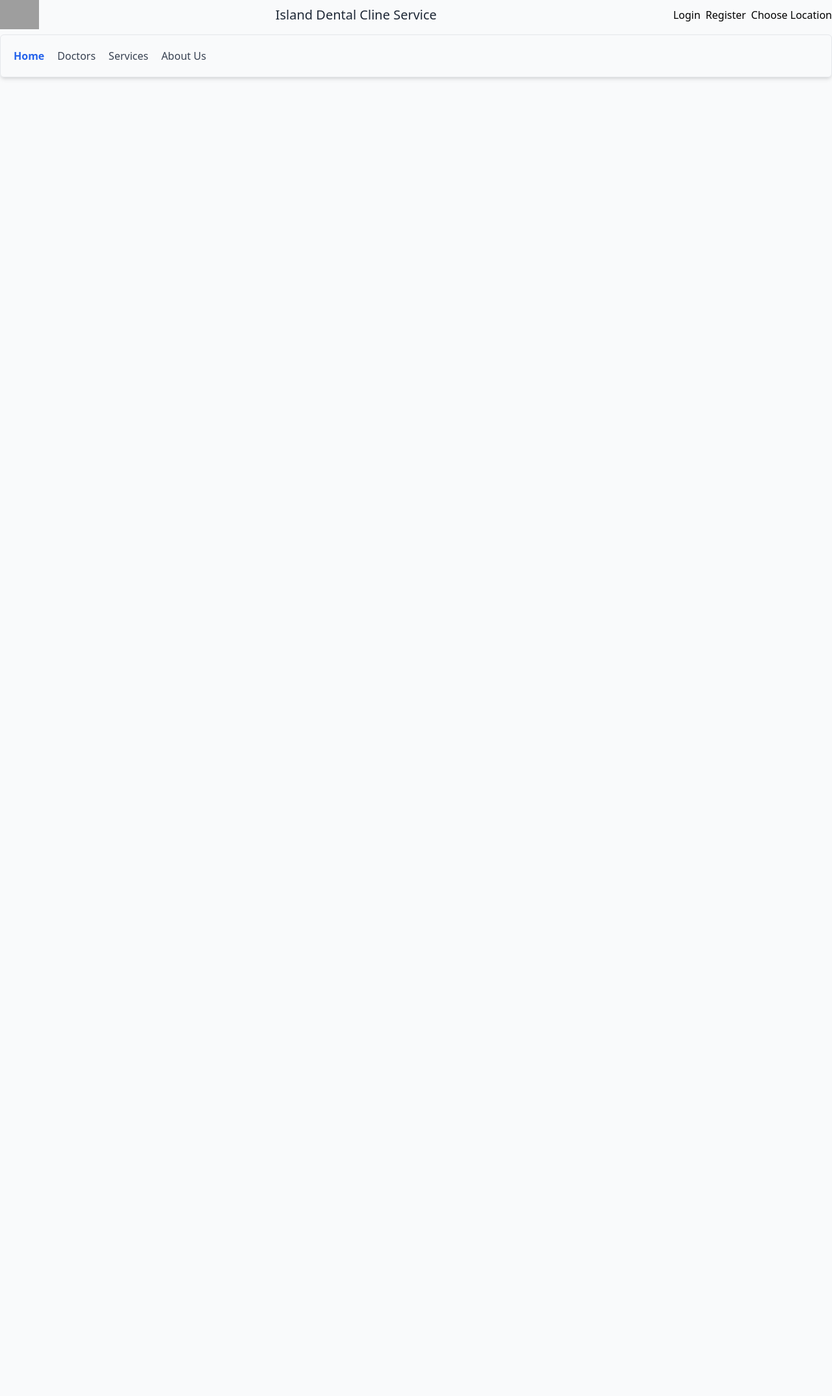
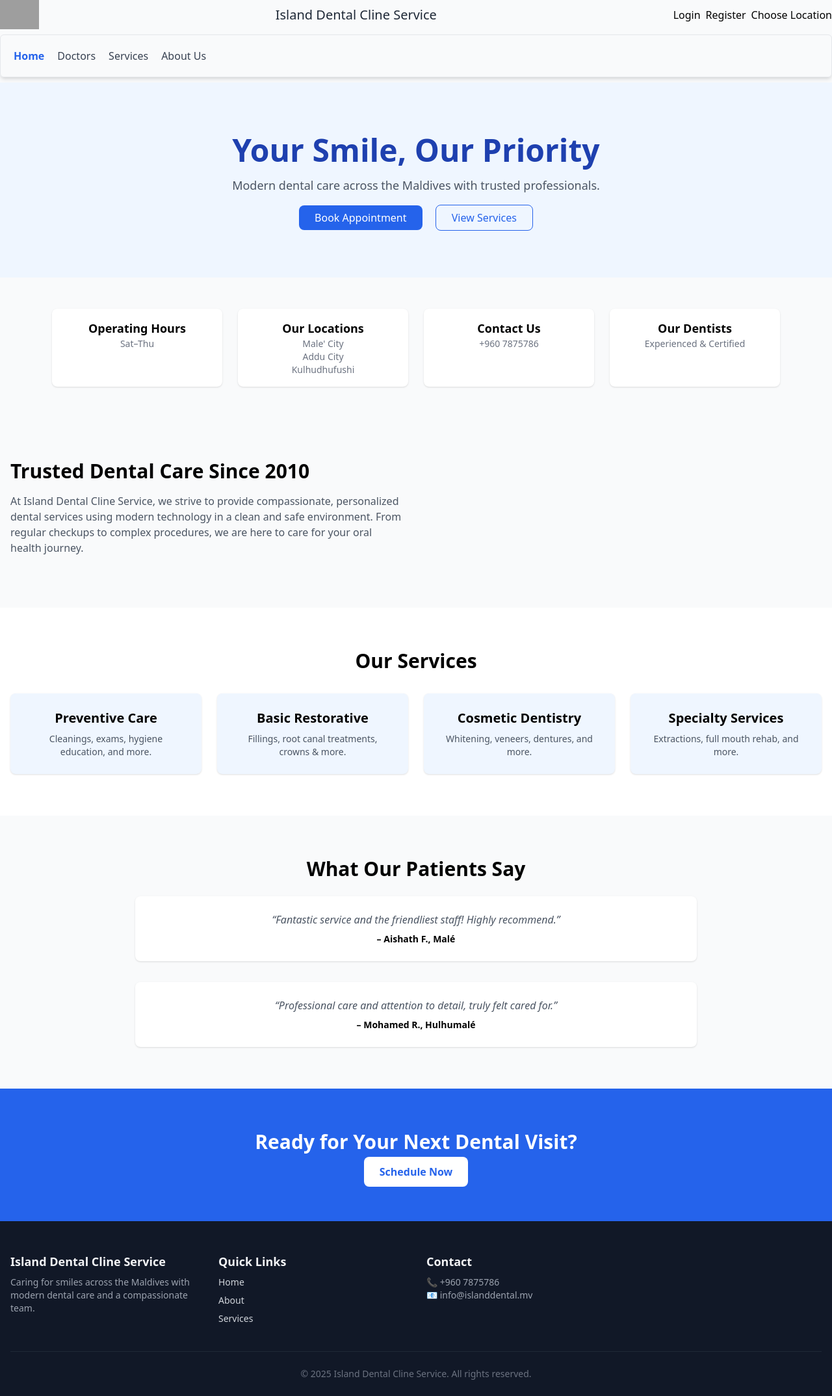
Before and after one commit to raidrasheed/Advanced-Software-Development, a FastAPI app: page / in a window 1280 px wide. Shown: the whole page at 65% size. Before the commit the page ends 122 px from the top, so only its background shows below. Run offline with FastAPI, Linux system fonts and the light colour scheme; data that the repository does not hold is empty; style sheets or scripts are compiled from the project's sources; some libraries are stand-ins or nearby versions; grey boxes are pictures that could not be loaded.

Commit message:
all changes

```diff
--- a/main.py
+++ b/main.py
@@ -234,7 +234,7 @@ def get_clinics(request: Request, db: Session = Depends(get_db)):
 @app.get("/logout")
 def logout(request: Request):
     request.session.clear()
-    return RedirectResponse("/login")
+    return RedirectResponse("/")
 
 @app.get("/check-pricing")
 def check_pricing(request: Request, db: Session = Depends(get_db)):
--- a/templates/aboutus.html
+++ b/templates/aboutus.html
@@ -8,7 +8,7 @@
     <div class="text-center mb-12">
       <h1 class="text-4xl font-bold text-gray-800">About Us</h1>
       <p class="mt-4 text-lg text-gray-600 max-w-2xl mx-auto">
-        At <span class="text-blue-600 font-semibold">Island Dental Clinic Service</span>, we are dedicated to helping you achieve and maintain a healthy smile through compassionate, modern dental care across the Maldives.
+        At <span class="text-blue-600 font-semibold">Island Dental Cline Service</span>, we are dedicated to helping you achieve and maintain a healthy smile through compassionate, modern dental care across the Maldives.
       </p>
     </div>
 
--- a/templates/home.html
+++ b/templates/home.html
@@ -1,7 +1,125 @@
 {% extends "general.html" %}
-<h1>Home Page</h1>
-
 
 {% block content %}
 
-{%endblock %}
+<!-- Hero Section -->
+<section class="bg-blue-50 py-20">
+  <div class="max-w-7xl mx-auto px-4 text-center">
+    <h1 class="text-4xl md:text-5xl font-bold text-blue-800">Your Smile, Our Priority</h1>
+    <p class="mt-4 text-lg text-gray-600">Modern dental care across the Maldives with trusted professionals.</p>
+    <div class="mt-6 space-x-4">
+      <a href="/find-a-doctor" class="bg-blue-600 text-white px-6 py-2 rounded-lg hover:bg-blue-700">Book Appointment</a>
+      <a href="/services" class="border border-blue-600 text-blue-600 px-6 py-2 rounded-lg hover:bg-blue-100">View Services</a>
+    </div>
+  </div>
+</section>
+
+<!-- Quick Info Cards -->
+<section class="py-12">
+  <div class="max-w-6xl mx-auto grid grid-cols-1 md:grid-cols-4 gap-6 px-4">
+    <div class="bg-white shadow rounded-lg p-4 text-center">
+      <h3 class="font-semibold text-lg">Operating Hours</h3>
+      <p class="text-sm text-gray-500">Sat–Thu</p>
+    </div>
+    <div class="bg-white shadow rounded-lg p-4 text-center">
+      <h3 class="font-semibold text-lg">Our Locations</h3>
+      <p class="text-sm text-gray-500">Male' City <br> Addu City <br> Kulhudhufushi</p>
+    </div>
+    <div class="bg-white shadow rounded-lg p-4 text-center">
+      <h3 class="font-semibold text-lg">Contact Us</h3>
+      <p class="text-sm text-gray-500">+960 7875786</p>
+    </div>
+    <div class="bg-white shadow rounded-lg p-4 text-center">
+      <h3 class="font-semibold text-lg">Our Dentists</h3>
+      <p class="text-sm text-gray-500">Experienced & Certified</p>
+    </div>
+  </div>
+</section>
+
+<!-- About Section -->
+<section class="bg-gray-50 py-16" id="about">
+  <div class="max-w-7xl mx-auto grid grid-cols-1 md:grid-cols-2 gap-10 px-4">
+    <div>
+      <h2 class="text-3xl font-bold mb-4">Trusted Dental Care Since 2010</h2>
+      <p class="text-gray-600 mb-4">At Island Dental Cline Service, we strive to provide compassionate, personalized dental services using modern technology in a clean and safe environment. From regular checkups to complex procedures, we are here to care for your oral health journey.</p>
+    </div>
+  </div>
+</section>
+
+<!-- Services Section -->
+<section class="py-16 bg-white" id="services">
+  <div class="max-w-7xl mx-auto px-4 text-center">
+    <h2 class="text-3xl font-bold mb-8">Our Services</h2>
+    <div class="grid grid-cols-1 md:grid-cols-4 gap-6">
+      <div class="p-6 bg-blue-50 rounded-lg shadow">
+        <h3 class="font-semibold text-xl mb-2">Preventive Care</h3>
+        <p class="text-sm text-gray-600">Cleanings, exams, hygiene education, and more.</p>
+      </div>
+      <div class="p-6 bg-blue-50 rounded-lg shadow">
+        <h3 class="font-semibold text-xl mb-2">Basic Restorative</h3>
+        <p class="text-sm text-gray-600">Fillings, root canal treatments, crowns & more.</p>
+      </div>
+      <div class="p-6 bg-blue-50 rounded-lg shadow">
+        <h3 class="font-semibold text-xl mb-2">Cosmetic Dentistry</h3>
+        <p class="text-sm text-gray-600">Whitening, veneers, dentures, and more.</p>
+      </div>
+      <div class="p-6 bg-blue-50 rounded-lg shadow">
+        <h3 class="font-semibold text-xl mb-2">Specialty Services</h3>
+        <p class="text-sm text-gray-600">Extractions, full mouth rehab, and more.</p>
+      </div>
+    </div>
+  </div>
+</section>
+
+<!-- Testimonials -->
+<section class="bg-gray-50 py-16">
+  <div class="max-w-4xl mx-auto px-4 text-center">
+    <h2 class="text-3xl font-bold mb-6">What Our Patients Say</h2>
+    <div class="space-y-8">
+      <div class="bg-white p-6 rounded-lg shadow">
+        <p class="text-gray-600 italic">“Fantastic service and the friendliest staff! Highly recommend.”</p>
+        <p class="mt-2 text-sm font-semibold">– Aishath F., Malé</p>
+      </div>
+      <div class="bg-white p-6 rounded-lg shadow">
+        <p class="text-gray-600 italic">“Professional care and attention to detail, truly felt cared for.”</p>
+        <p class="mt-2 text-sm font-semibold">– Mohamed R., Hulhumalé</p>
+      </div>
+    </div>
+  </div>
+</section>
+
+<!-- Call to Action -->
+<section class="bg-blue-600 text-white py-16 text-center">
+  <h2 class="text-3xl font-bold mb-4">Ready for Your Next Dental Visit?</h2>
+  <a href="/find-a-doctor" class="bg-white text-blue-600 px-6 py-3 rounded-lg font-semibold hover:bg-gray-100">Schedule Now</a>
+</section>
+
+<!-- Footer -->
+<footer class="bg-gray-900 text-gray-100 pt-12 pb-6">
+  <div class="max-w-7xl mx-auto px-4">
+    <div class="grid grid-cols-1 md:grid-cols-4 gap-8">
+      <div>
+        <h4 class="text-lg font-bold mb-2">Island Dental Cline Service</h4>
+        <p class="text-sm text-gray-400">Caring for smiles across the Maldives with modern dental care and a compassionate team.</p>
+      </div>
+      <div>
+        <h4 class="text-lg font-bold mb-2">Quick Links</h4>
+        <ul class="text-sm space-y-2 text-gray-300">
+          <li><a href="#" class="hover:text-white">Home</a></li>
+          <li><a href="/about-us" class="hover:text-white">About</a></li>
+          <li><a href="/services" class="hover:text-white">Services</a></li>
+        </ul>
+      </div>
+      <div>
+        <h4 class="text-lg font-bold mb-2">Contact</h4>
+        <p class="text-sm text-gray-400">📞 +960 7875786</p>
+        <p class="text-sm text-gray-400">📧 info@islanddental.mv</p>
+      </div>
+    </div>
+    <div class="mt-10 text-center text-sm text-gray-500 border-t border-gray-800 pt-6">
+      &copy; 2025 Island Dental Cline Service. All rights reserved.
+    </div>
+  </div>
+</footer>
+
+{% endblock %}
--- a/templates/services.html
+++ b/templates/services.html
@@ -6,9 +6,9 @@
 
   <div class="grid grid-cols-1 md:grid-cols-2 gap-10">
     {% for service in services %}
-    {% set safe_name = service.name.replace(' ', '-').replace('/', '-').replace('&', 'and') %}
+    {% set safe_name = service.name.replace('/', '-').replace(' ', '-') %}
 
-    <div class="relative group rounded-xl overflow-hidden shadow-md h-64 bg-white cursor-pointer">
+    <div class="relative group rounded-xl overflow-hidden shadow-md h-65 bg-white cursor-pointer">
 
       <img
         src="/static/images/{{ safe_name }}.png"
```
Also changed, not shown: templates/base.html (+5 -3 lines).
